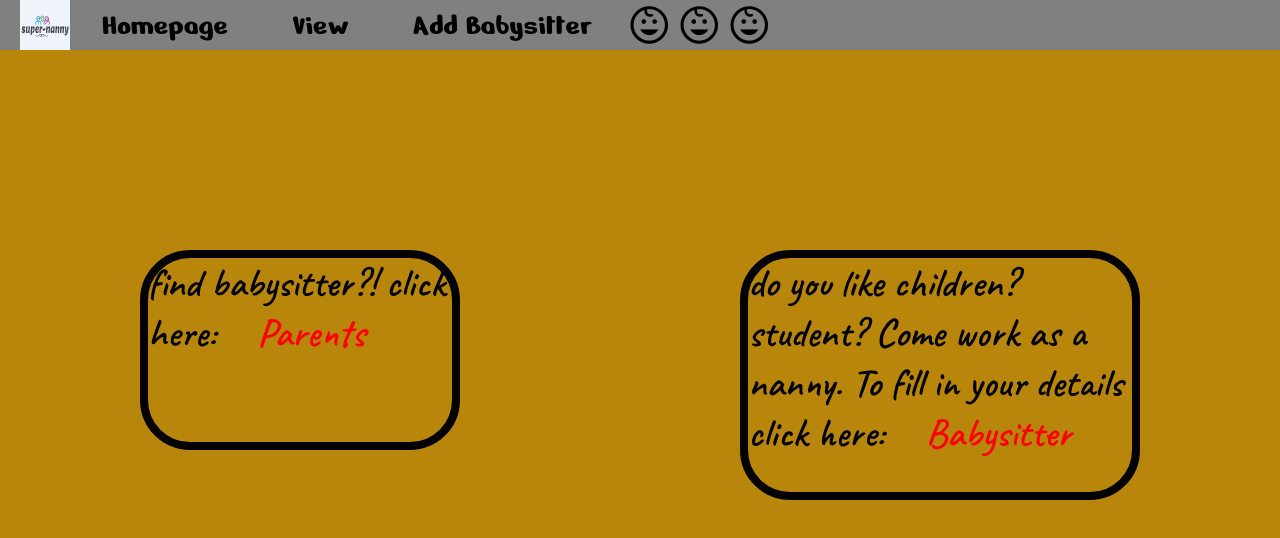
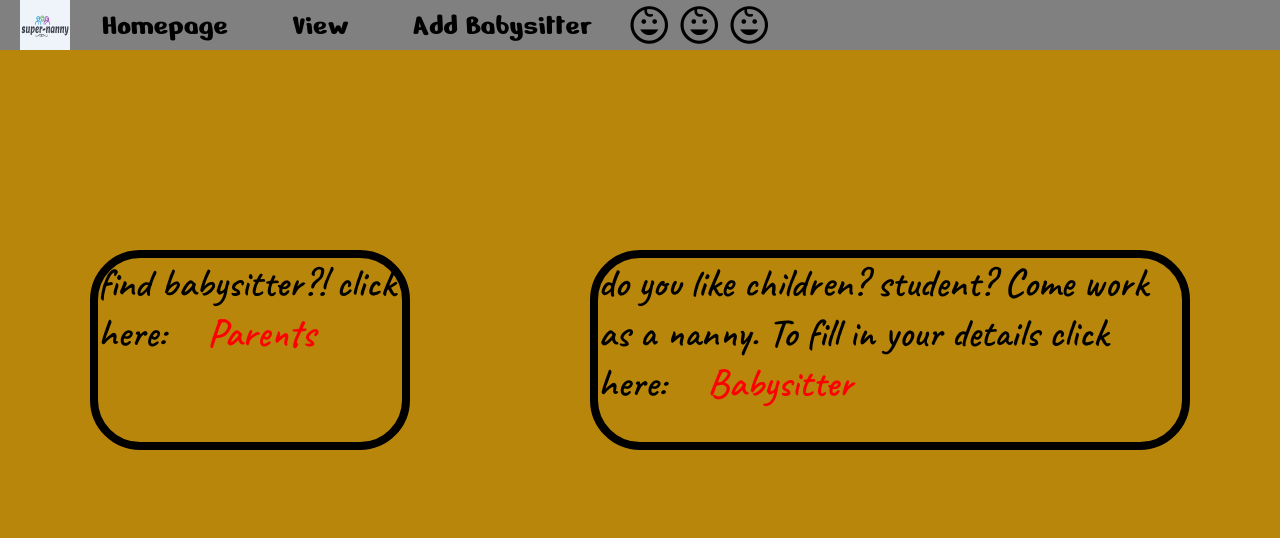
Before and after one commit to arelh/mid-project-superNanny-, a React (Create React App) app: page / in a window 1280 px wide. Shown: the top 538 px of the page. Built offline with nearby package versions, Linux system fonts and the light colour scheme; a web font is replaced by a local one.

Commit message:
second2 commit

```diff
--- a/src/App.css
+++ b/src/App.css
@@ -77,8 +77,8 @@ a{
 
 .info2{
   font-size: 40px;
-  width:400px;
-  height:250px;
+  width:600px;
+  height:200px;
   /* border: 5px black solid; */
   font-family: 'Caveat', cursive;
   margin-top: 200px;
--- a/src/Homepage .js
+++ b/src/Homepage .js
@@ -28,9 +28,9 @@ function Homepage() {
           </Link>
         </p>
       </div>
-      <img className=" image image1" src={a} alt=""></img>
+      {/* <img className=" image image1" src={a} alt=""></img>
       <img className=" image image2" src={b} alt=""></img>
-      <img className=" image image3" src={c} alt=""></img>
+      <img className=" image image3" src={c} alt=""></img> */}
     </div>
   );
 }
```
